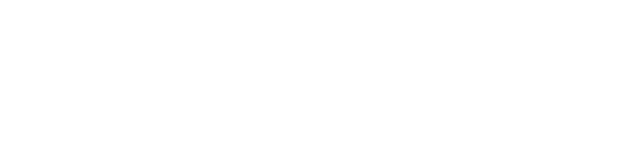
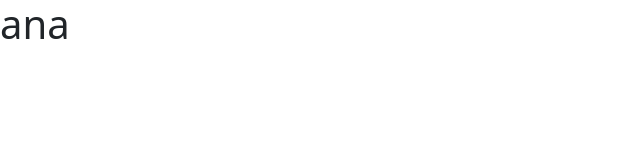
Before and after one commit to wisamosman/imbo, a plain HTML site: page index.html in a window 1280 px wide. Shown: the whole page, without its empty margins (0-640 px from the left). Drawn offline with nearby package versions, Linux system fonts and the light colour scheme.

Commit message:
add html2

```diff
--- a/index.html
+++ b/index.html
@@ -7,7 +7,7 @@
     <link href="https://cdn.jsdelivr.net/npm/bootstrap@5.3.0-alpha3/dist/css/bootstrap.min.css" rel="stylesheet" integrity="sha384-KK94CHFLLe+nY2dmCWGMq91rCGa5gtU4mk92HdvYe+M/SXH301p5ILy+dN9+nJOZ" crossorigin="anonymous">
   </head>
   <body>
-
+    <h1>ana</h1>
     <script src="https://cdn.jsdelivr.net/npm/bootstrap@5.3.0-alpha3/dist/js/bootstrap.bundle.min.js" integrity="sha384-ENjdO4Dr2bkBIFxQpeoTz1HIcje39Wm4jDKdf19U8gI4ddQ3GYNS7NTKfAdVQSZe" crossorigin="anonymous"></script>
   </body>
 </html>
```
